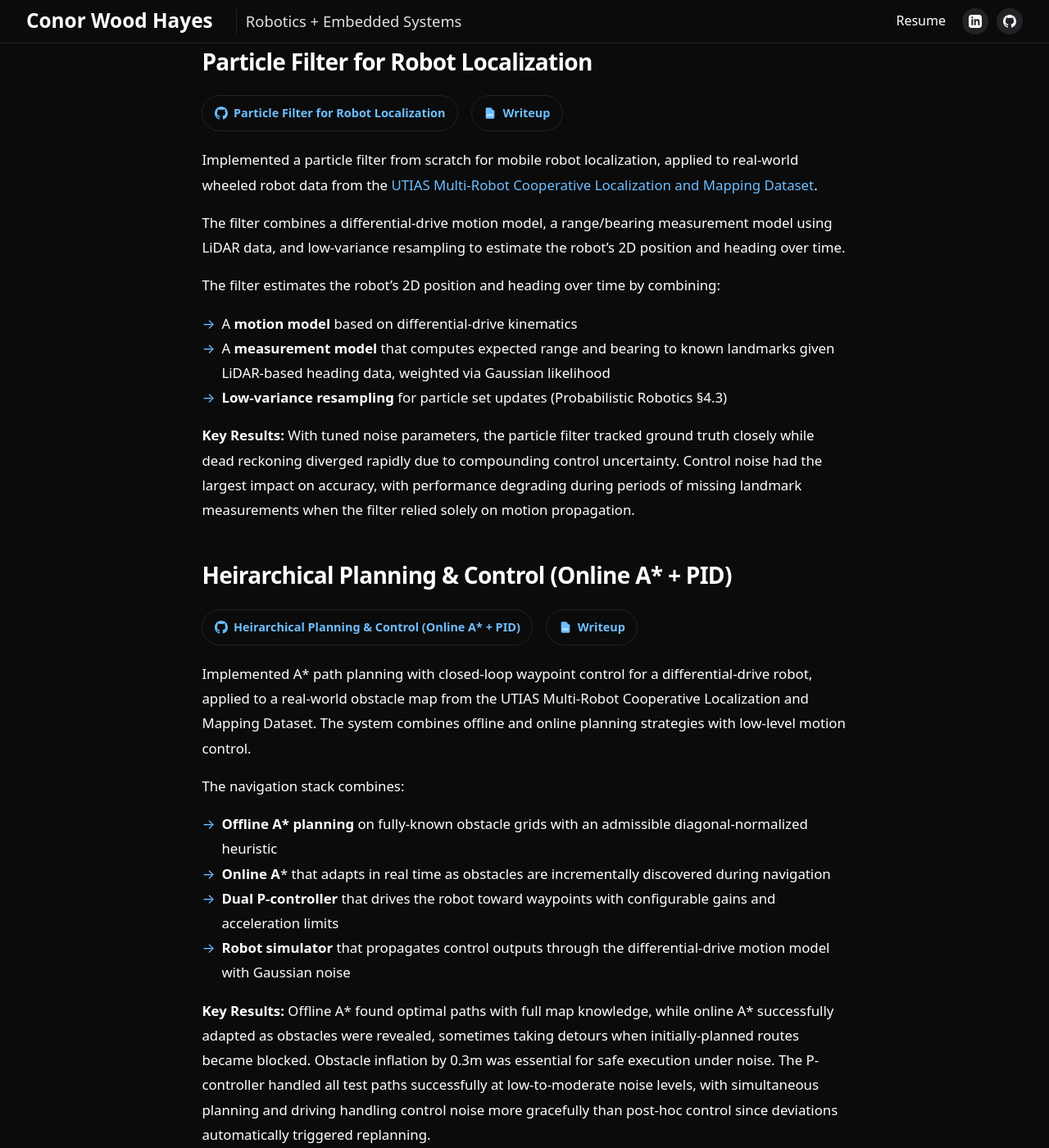
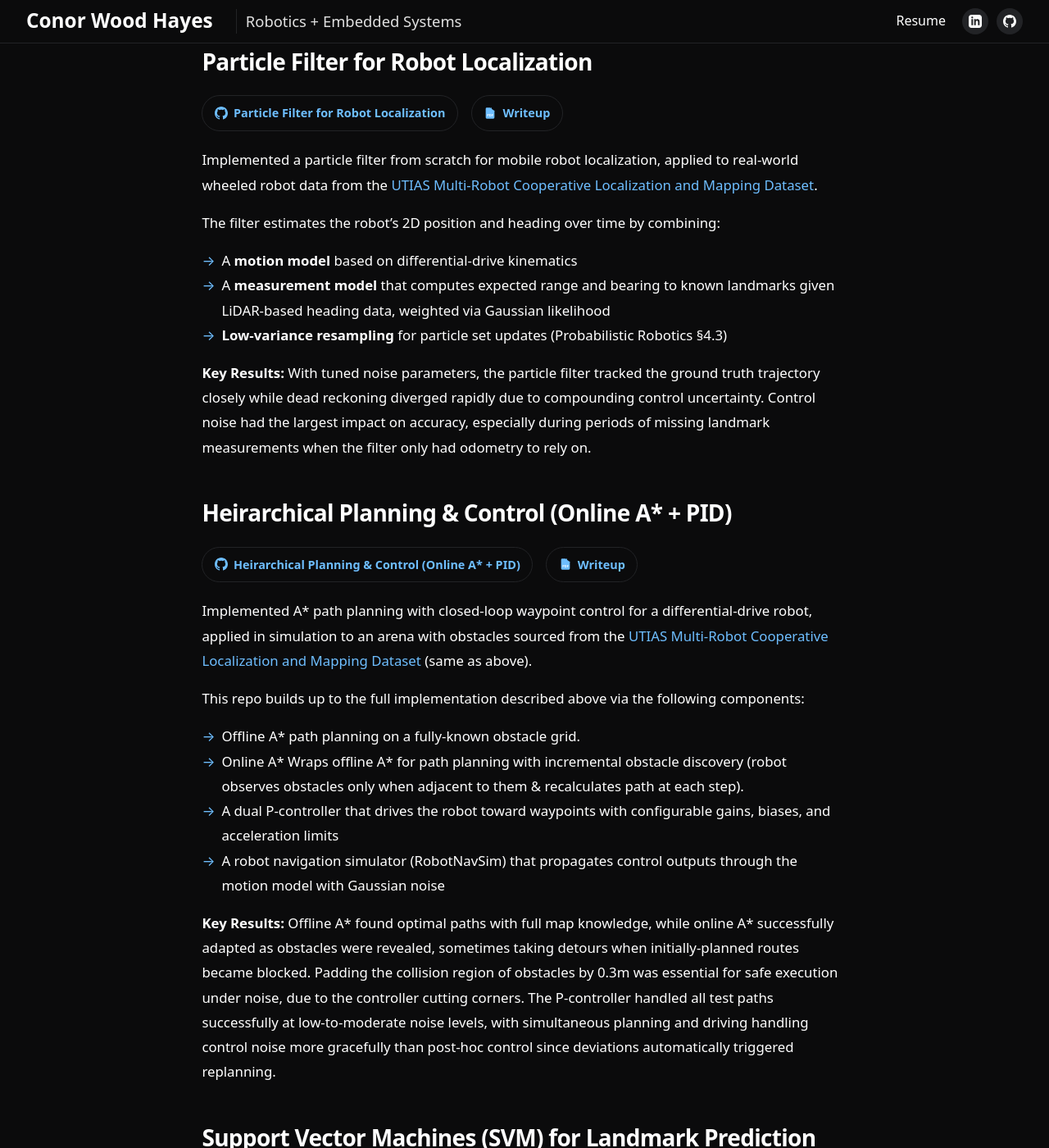
Before and after one commit to cwoodhayes/cwoodhayes.github.io, a Jekyll site: the page built from _projects/Algorithms from Scratch.md, in a window 1280 px wide and 1400 px high, scrolled down 715 px. Shown: the whole window at 82% size. Built offline with Jekyll 4.4.1, drawn with Linux system fonts in a browser that asks for light colours; some of the changed text lies outside the part shown.

Commit message:
wrote up the last 2

```diff
--- a/_projects/Algorithms from Scratch.md
+++ b/_projects/Algorithms from Scratch.md
@@ -9,7 +9,7 @@
 
 # Algorithms from Scratch: AI/ML for Robotics
 
-This page contains a collection of repos according to a general theme: implementing + deriving AI/ML algorithms from scratch (i.e. no high-level ML libraries, then applying them to some real problem.
+This page contains a collection of repos according to a general theme: implementing + deriving AI/ML algorithms from scratch (i.e. no high-level ML libraries, then applying them to some real problems.
 
 Since these are all in Python, that specifically means using nothing higher-level than numerical computing libraries (`NumPy`, `Pandas`) and plotting libraries (`Matplotlib`, `Seaborn`). Some works do also include reference implementations using `sklearn`, `pytorch`, etc for comparison purposes.
 
@@ -27,14 +27,12 @@
 
 Implemented a particle filter from scratch for mobile robot localization, applied to real-world wheeled robot data from the [UTIAS Multi-Robot Cooperative Localization and Mapping Dataset](http://asrl.utias.utoronto.ca/datasets/mrclam/index.html).
 
-The filter combines a differential-drive motion model, a range/bearing measurement model using LiDAR data, and low-variance resampling to estimate the robot's 2D position and heading over time.
-
 The filter estimates the robot's 2D position and heading over time by combining:
 - A **motion model** based on differential-drive kinematics
 - A **measurement model** that computes expected range and bearing to known landmarks given LiDAR-based heading data, weighted via Gaussian likelihood
 - **Low-variance resampling** for particle set updates (Probabilistic Robotics §4.3)
 
-**Key Results:** With tuned noise parameters, the particle filter tracked ground truth closely while dead reckoning diverged rapidly due to compounding control uncertainty. Control noise had the largest impact on accuracy, with performance degrading during periods of missing landmark measurements when the filter relied solely on motion propagation.
+**Key Results:** With tuned noise parameters, the particle filter tracked the ground truth trajectory closely while dead reckoning diverged rapidly due to compounding control uncertainty. Control noise had the largest impact on accuracy, especially during periods of missing landmark measurements when the filter only had odometry to rely on.
 
 ## Heirarchical Planning & Control (Online A* + PID)
 
@@ -43,15 +41,17 @@
 	{% include pdf-button.html url="https://github.com/cwoodhayes/cs469-hw1/blob/main/writeup.pdf" label="Writeup" %}
 </div>
 
-Implemented A* path planning with closed-loop waypoint control for a differential-drive robot, applied to a real-world obstacle map from the UTIAS Multi-Robot Cooperative Localization and Mapping Dataset. The system combines offline and online planning strategies with low-level motion control.
+Implemented A* path planning with closed-loop waypoint control for a differential-drive robot, applied in simulation to an arena with obstacles sourced from the [UTIAS Multi-Robot Cooperative Localization and Mapping Dataset](http://asrl.utias.utoronto.ca/datasets/mrclam/index.html) (same as above).
 
-The navigation stack combines:
-- **Offline A* planning** on fully-known obstacle grids with an admissible diagonal-normalized heuristic
-- **Online A*** that adapts in real time as obstacles are incrementally discovered during navigation
-- **Dual P-controller** that drives the robot toward waypoints with configurable gains and acceleration limits
-- **Robot simulator** that propagates control outputs through the differential-drive motion model with Gaussian noise
+This repo builds up to the full implementation described above via the following components:
 
-**Key Results:** Offline A* found optimal paths with full map knowledge, while online A* successfully adapted as obstacles were revealed, sometimes taking detours when initially-planned routes became blocked. Obstacle inflation by 0.3m was essential for safe execution under noise. The P-controller handled all test paths successfully at low-to-moderate noise levels, with simultaneous planning and driving handling control noise more gracefully than post-hoc control since deviations automatically triggered replanning.
+- Offline A* path planning on a fully-known obstacle grid.
+- Online A* Wraps offline A* for path planning with incremental obstacle discovery (robot observes obstacles only when adjacent to them & recalculates path at each step).
+- A dual P-controller that drives the robot toward waypoints with configurable gains, biases, and acceleration limits
+- A robot navigation simulator (RobotNavSim) that propagates control outputs through the motion model with Gaussian noise
+
+
+**Key Results:** Offline A* found optimal paths with full map knowledge, while online A* successfully adapted as obstacles were revealed, sometimes taking detours when initially-planned routes became blocked. Padding the collision region of obstacles by 0.3m was essential for safe execution under noise, due to the controller cutting corners. The P-controller handled all test paths successfully at low-to-moderate noise levels, with simultaneous planning and driving handling control noise more gracefully than post-hoc control since deviations automatically triggered replanning.
 
 ## Support Vector Machines (SVM) for Landmark Prediction
 <div class="project-button-row">
@@ -59,8 +59,33 @@
 	{% include pdf-button.html url="https://github.com/cwoodhayes/cs469-hw2/blob/main/writeup.pdf" label="Writeup" %}
 </div>
 
+This repo implements a Support Vector Machine (SVM) classifier with an RBF kernel to predict landmark visibility for a mobile wheeled robot, given the robot's current pose (x, y, θ). It is applied to real-world data from the [UTIAS Multi-Robot Cooperative Localization and Mapping Dataset](http://asrl.utias.utoronto.ca/datasets/mrclam/index.html) (same as above).
+
+The SVM is implemented from scratch; `scikit-learn` is used only for evaluation utilities (confusion matrix display) and comparison experiments.
+
+A full writeup including problem framing, algorithm derivation, and discussion of results is available in [writeup.pdf](writeup.pdf).
+
+The implementation includes:
+- A **from-scratch SVM classifier** with RBF kernel, solving the quadratic programming problem via the `clarabel` solver (through `qpsolvers`)
+- A **dataset preprocessing pipeline** that generates binary visibility labels from raw range measurements using a 2-second sliding window
+- A **multi-label classifier** that trains one SVM per landmark (N=15 landmarks) and aggregates results
+- A **grid search** over hyperparameters C and σ to select the best model
+
+**Key Results:**
+
+- The **RBF kernel** was selected after an initial qualitative exploration of kernel types, motivated by the observation that visibility regions in (x, y, θ) space are not linearly separable.
+- Robot orientation is encoded as **(sin θ, cos θ)** rather than raw θ to avoid angle-wrapping discontinuities in the input space.
+- **Grid search** over C ∈ {0.1, 1, 10, 100} and σ ∈ {0.1, 0.5, 1, 2, 5} identified **(C=10, σ=0.1)** as the best configuration, balancing accuracy and recall while limiting overfitting risk.
+- The final classifier achieves **97% accuracy** and **88% recall** on a held-out 20% test set (randomly shuffled to avoid trajectory-ordering bias).
+- Recall is the more informative metric here, since the class imbalance (most landmarks are invisible most of the time) means a trivial all-negative classifier would score deceptively high on accuracy alone.
+
 
 ## Deep Neural Networks from Scratch
 <div class="project-button-row">
 	{% include github-button.html url="https://github.com/cwoodhayes/MSAI437_homework" label="Deep Neural Network from Scratch" %}
 </div>
+
+This repo contains various homework assignments for Northwestern's MSAI 437 Deep Learning course.
+Of particular relevance to the "from scratch" theme of this page is HW1, in which I implement a basic general-purpose MLP framework from scratch using `numpy` and `matplotlib`, taking the `pytorch` as inspiration for the API. I then apply it to learning a variety of toy classification problems on R2, achieving near-parity with a pytorch implementation with the same hyperparameter tuning for all 5 datasets.
+
+After HW1, all assignments are implemented in `pytorch`, building up more complicated networks (autoencoder, diffusion model), so don't fit into the topic of this page.
```
